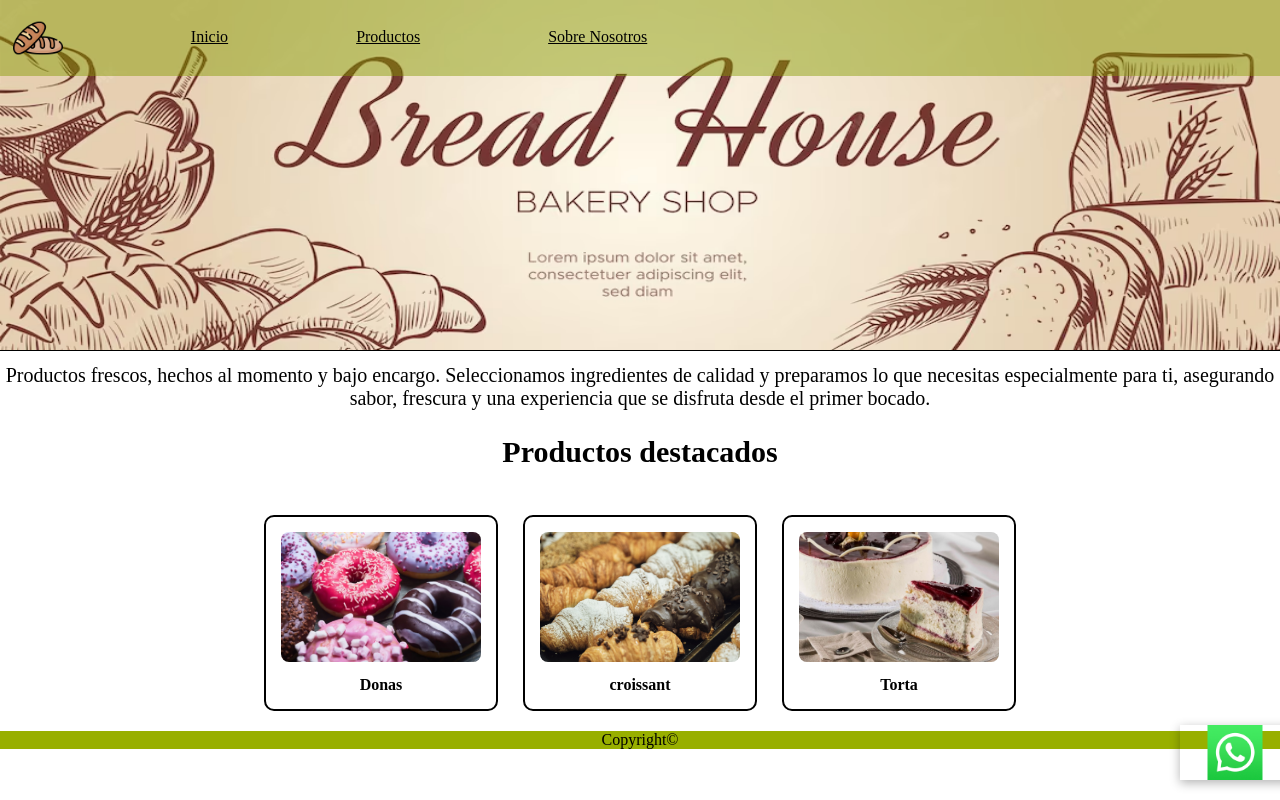
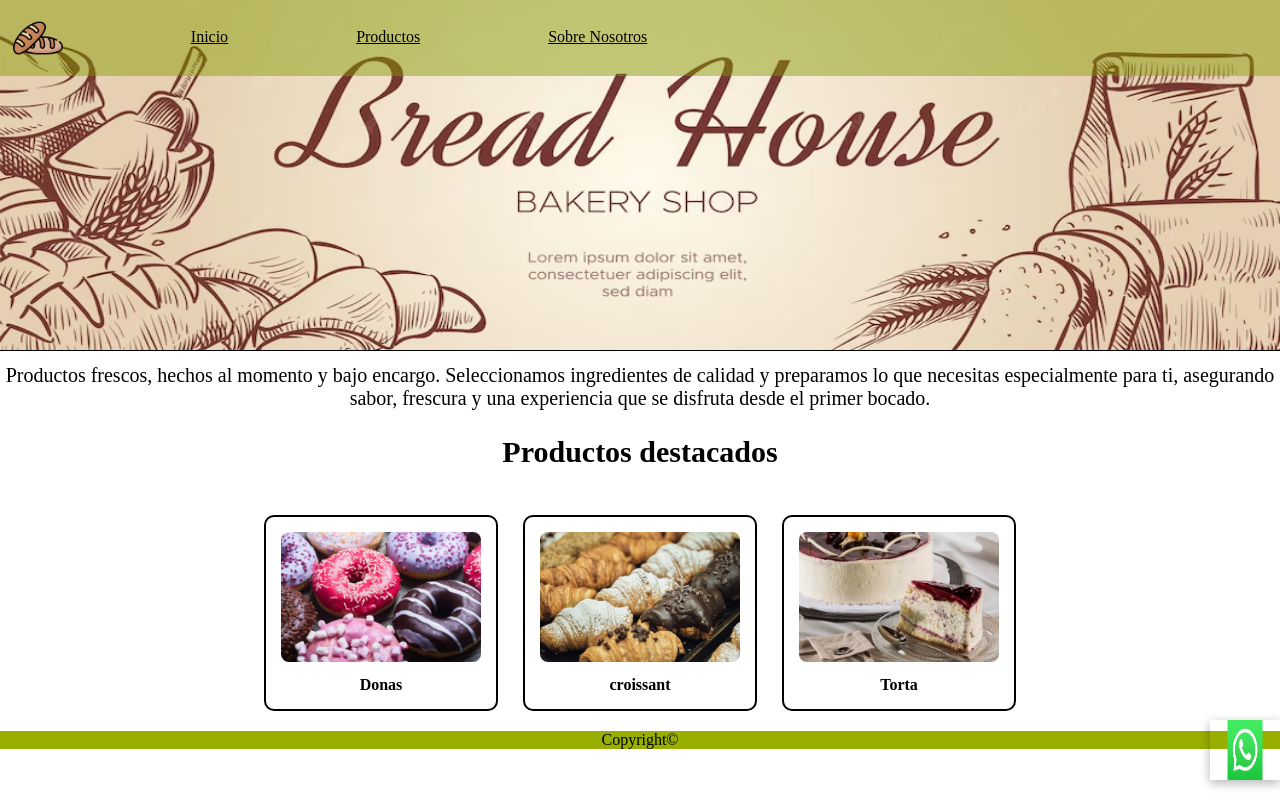
Before and after one commit to Alejoj15/panaderia-web, a plain HTML site: page index.html in a window 1280 px wide. Drawn offline with Linux system fonts and the light colour scheme.

Commit message:
Refactor CSS styles for layout and design

```diff
--- a/style.css
+++ b/style.css
@@ -30,16 +30,16 @@
 }
 
 .whatsapp-icon {
-    width: 110px;
-    height: 55px;
+    width: 70px;
+    height: 60px;
     border-radius: 0%;
     box-shadow: 0px 3px 10px rgba(0,0,0,0.3);
     transition: transform 0.2s ease;
     position: fixed;
     bottom: 20px;
-    right: -10px;
+    right: -0px;
     z-index: 9999;
- }
+}
 
 #menu a{
     background-color: rgba(0, 0, 0, 0);
@@ -167,4 +167,5 @@
 }
 #autder{
     text-align: center;
+
 }
```
